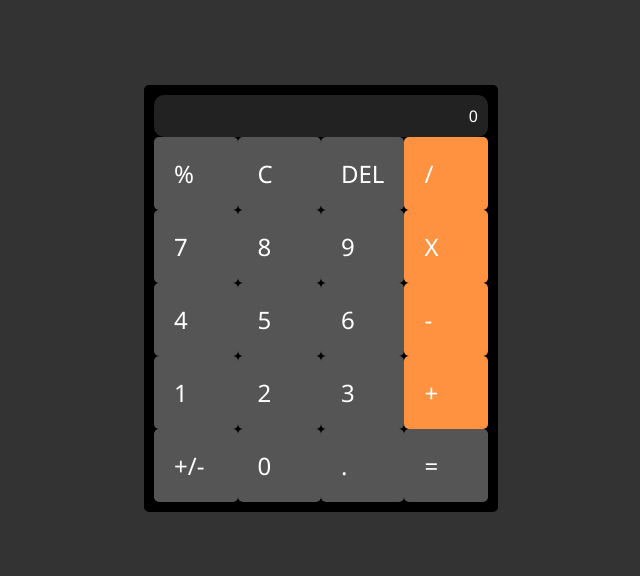
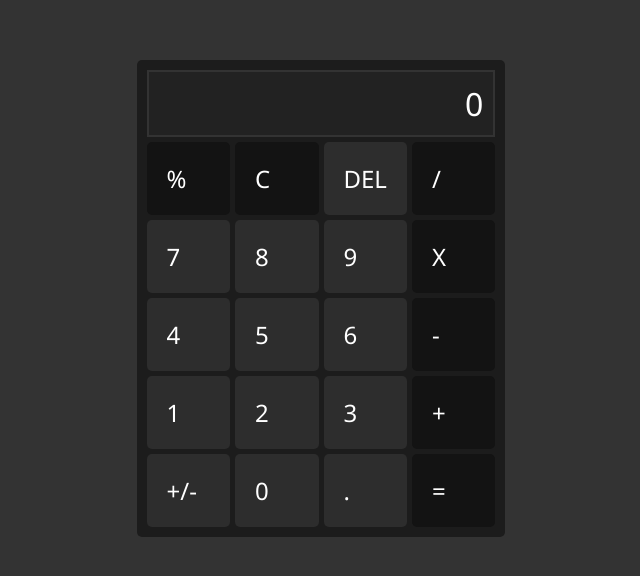
Before and after one commit to benhalverson/vanilla-js-calculator, a plain HTML site: page index.html in a window 1280 px wide. Shown: the part 102-678 px from the top of the page, without its empty margins (319-959 px from the left). Drawn offline with Linux system fonts and the light colour scheme.

Commit message:
update styles

```diff
--- a/app.css
+++ b/app.css
@@ -9,10 +9,11 @@ body {
 }
 
 .calculator {
-  background: #000;
+  background: #1c1c1c;
   border-radius: 5px;
   padding: 10px;
   display: grid;
+  grid-gap: 5px;
   grid-template-columns: repeat(4, 1fr);
 }
 
@@ -22,22 +23,25 @@ body {
   color: white;
   padding: 10px;
   text-align: right;
-  border-radius: 10px;
+  border-radius: 0px;
   cursor: pointer;
+  font-size: 2rem;
+  border: 2px solid #333;
 }
 
 .btn {
-  background: #555;
+  background: #2d2d2d;
   color: white;
   border: none;
   padding: 20px;
   font-size: 1.5rem;
   border-radius: 5px;
   cursor: pointer;
+  transition: background 0.2s;
 }
 
 .btn:active {
-  background: #888;
+  background: #4d4d4d;
 }
 
 .operation {
@@ -54,5 +58,14 @@ body {
 }
 
 .clear, .backspace, .percent, .operation, .equals {
+  background: #131313;
   color: white;
 }
+
+.btn:not(.operation):not(.equals):hover {
+  background: #404040;
+}
+
+.equals:hover {
+  background: #0066ff;
+}
--- a/index.html
+++ b/index.html
@@ -28,7 +28,7 @@
 			<div class="btn">+/-</div>
 			<div class="btn">0</div>
 			<div class="btn">.</div>
-			<div class="btn">=</div>
+			<div class="btn operation">=</div>
 		</div>
 
     <script src="app.js"></script>
```
